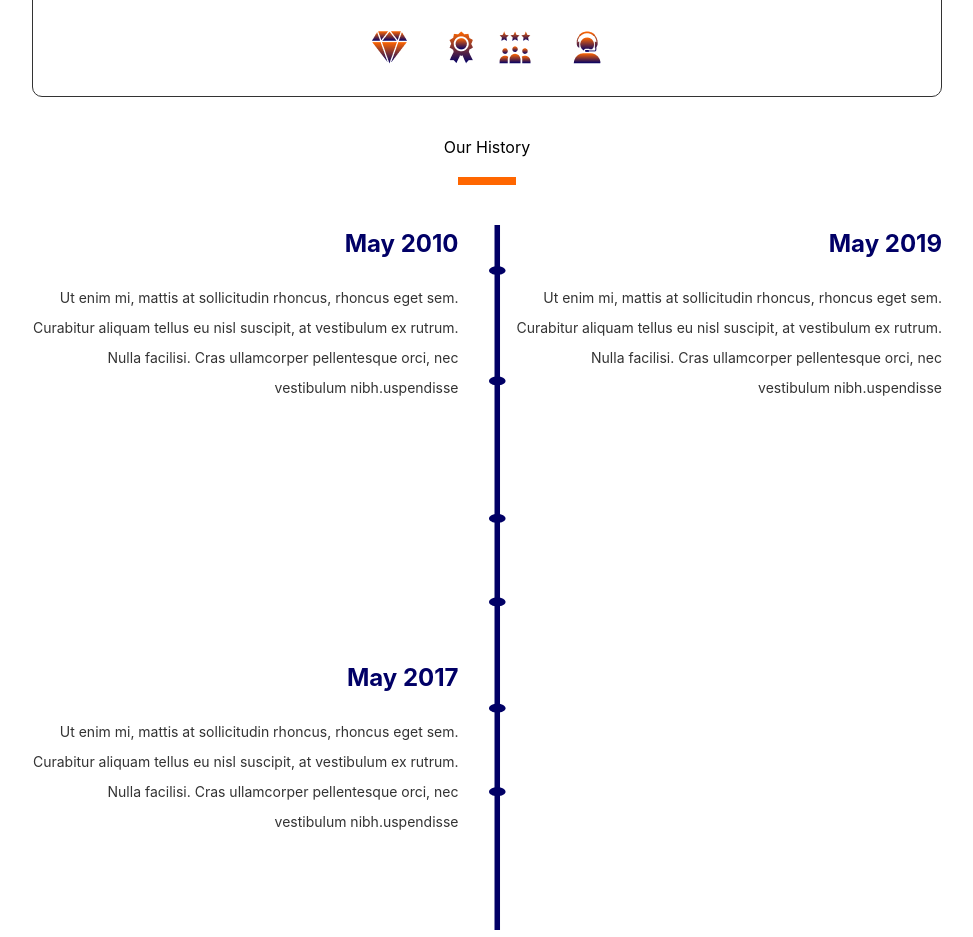
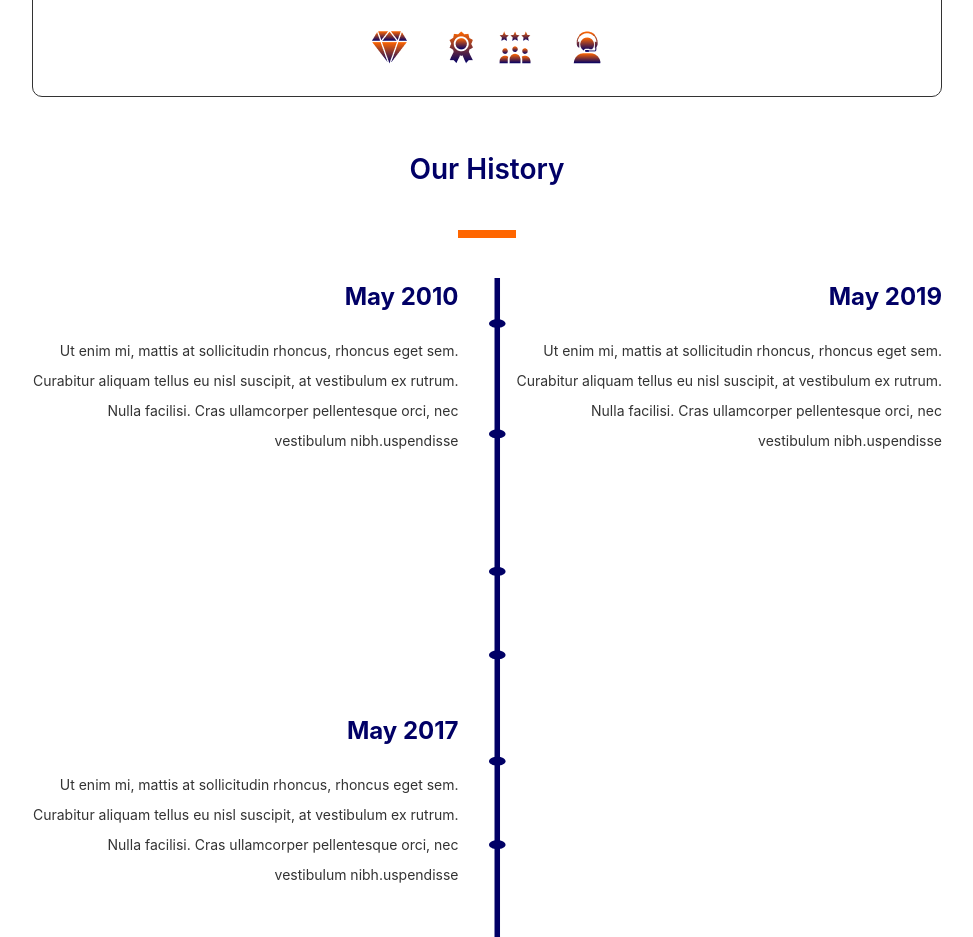
Before and after one commit to iamAbayomi/swift-trade-homepage, a React (Create React App) app: page /about in a window 1280 px wide. Shown: the part 1800-2737 px from the top of the page, without its empty margins (153-1126 px from the left). Built offline with nearby package versions, Linux system fonts and the light colour scheme.

Commit message:
feature: added page components

```diff
--- a/src/App.css
+++ b/src/App.css
@@ -36,6 +36,16 @@
 
 .body-text{
     font-size: 1em;
+}
+
+.page-text{
+    font-style: normal;
+    font-weight: 600;
+    font-size: 28px;
+    line-height: 65px;
+    /* identical to box height, or 232% */
+    /* Swift Solid 2 */
+    color: #010066;
 }
 
 .text-align-center{
```
